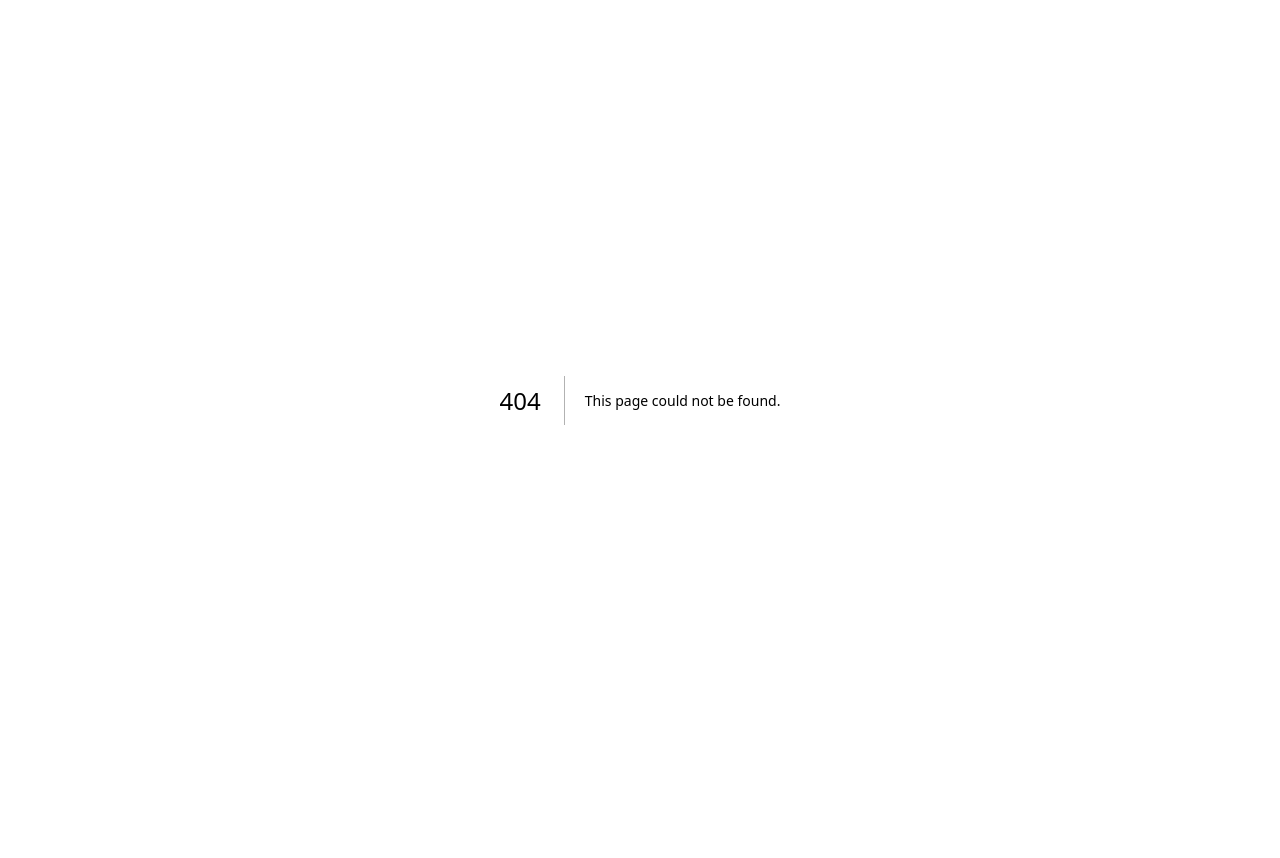
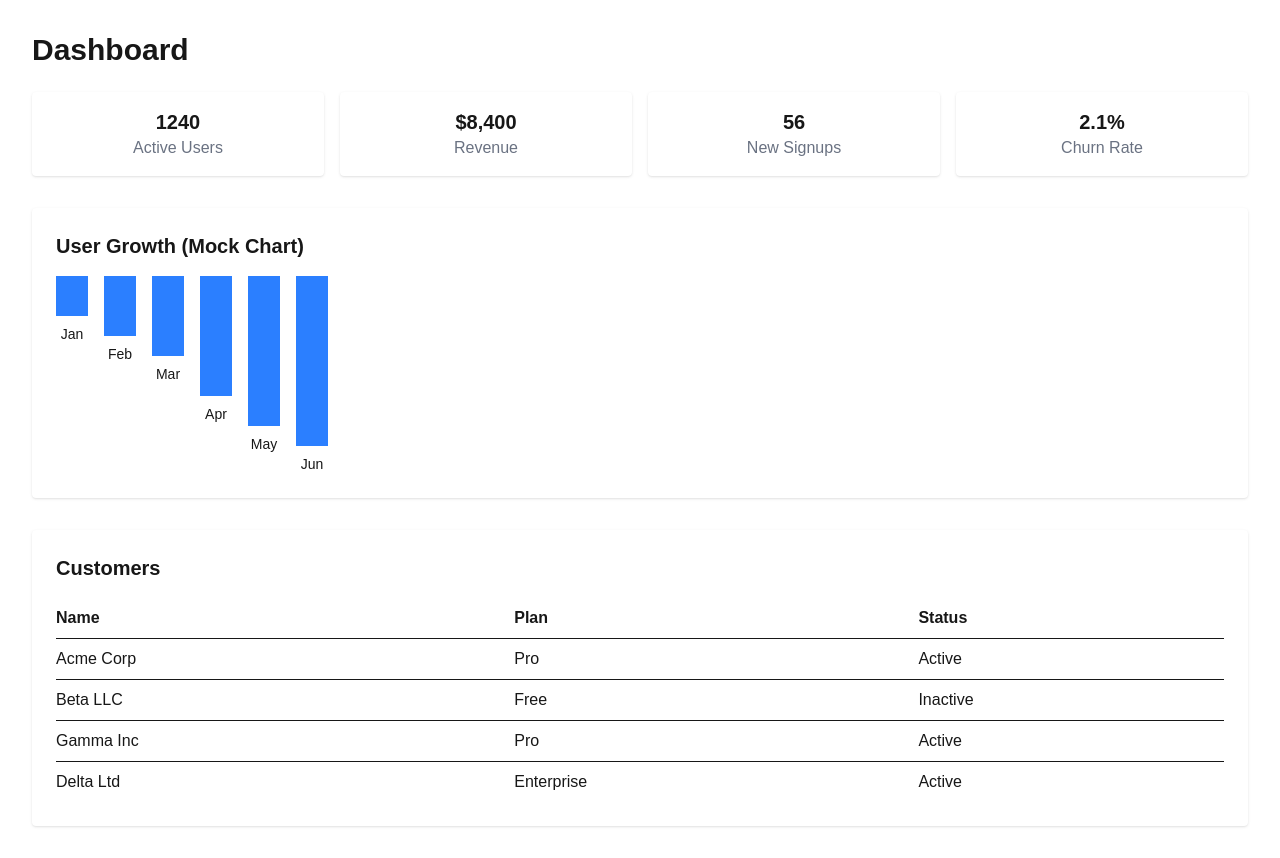
Before and after one commit to Muhammad124Ahmad/Saas-NextJS-Dashboard, a Next.js app: page /dashboard in a window 1280 px wide. Before the commit this address had no page. Before the commit the page ends 800 px from the top, so only its background shows below. Built offline with nearby package versions, Linux system fonts and the light colour scheme.

Commit message:
Add mock data and dashboard page with stats, chart, and table using mock data

```diff
--- /dev/null
+++ b/src/app/dashboard/page.tsx
@@ -0,0 +1,53 @@
+import React from 'react';
+import { mockStats, mockChartData, mockTableData } from '../../data/mockDashboardData';
+
+export default function DashboardPage() {
+  return (
+    <main className="p-8">
+      <h1 className="text-3xl font-bold mb-6">Dashboard</h1>
+      {/* Stats */}
+      <div className="grid grid-cols-1 md:grid-cols-4 gap-4 mb-8">
+  {mockStats.map((stat: { label: string; value: string | number }) => (
+          <div key={stat.label} className="bg-white rounded shadow p-4 text-center">
+            <div className="text-xl font-semibold">{stat.value}</div>
+            <div className="text-gray-500">{stat.label}</div>
+          </div>
+        ))}
+      </div>
+      {/* Chart (placeholder) */}
+      <div className="bg-white rounded shadow p-6 mb-8">
+        <h2 className="text-xl font-bold mb-4">User Growth (Mock Chart)</h2>
+        <div className="flex space-x-4">
+          {mockChartData.map((data: { month: string; users: number }) => (
+            <div key={data.month} className="flex flex-col items-center">
+              <div className="bg-blue-500 w-8" style={{ height: `${data.users / 10}px` }}></div>
+              <span className="mt-2 text-sm">{data.month}</span>
+            </div>
+          ))}
+        </div>
+      </div>
+      {/* Table */}
+      <div className="bg-white rounded shadow p-6">
+        <h2 className="text-xl font-bold mb-4">Customers</h2>
+        <table className="w-full text-left">
+          <thead>
+            <tr>
+              <th className="py-2">Name</th>
+              <th className="py-2">Plan</th>
+              <th className="py-2">Status</th>
+            </tr>
+          </thead>
+          <tbody>
+            {mockTableData.map((row: { id: number; name: string; plan: string; status: string }) => (
+              <tr key={row.id} className="border-t">
+                <td className="py-2">{row.name}</td>
+                <td className="py-2">{row.plan}</td>
+                <td className="py-2">{row.status}</td>
+              </tr>
+            ))}
+          </tbody>
+        </table>
+      </div>
+    </main>
+  );
+}
--- /dev/null
+++ b/src/data/mockDashboardData.ts
@@ -0,0 +1,24 @@
+// src/data/mockDashboardData.ts
+
+export const mockStats = [
+  { label: 'Active Users', value: 1240 },
+  { label: 'Revenue', value: '$8,400' },
+  { label: 'New Signups', value: 56 },
+  { label: 'Churn Rate', value: '2.1%' },
+];
+
+export const mockChartData = [
+  { month: 'Jan', users: 400 },
+  { month: 'Feb', users: 600 },
+  { month: 'Mar', users: 800 },
+  { month: 'Apr', users: 1200 },
+  { month: 'May', users: 1500 },
+  { month: 'Jun', users: 1700 },
+];
+
+export const mockTableData = [
+  { id: 1, name: 'Acme Corp', plan: 'Pro', status: 'Active' },
+  { id: 2, name: 'Beta LLC', plan: 'Free', status: 'Inactive' },
+  { id: 3, name: 'Gamma Inc', plan: 'Pro', status: 'Active' },
+  { id: 4, name: 'Delta Ltd', plan: 'Enterprise', status: 'Active' },
+];
```
